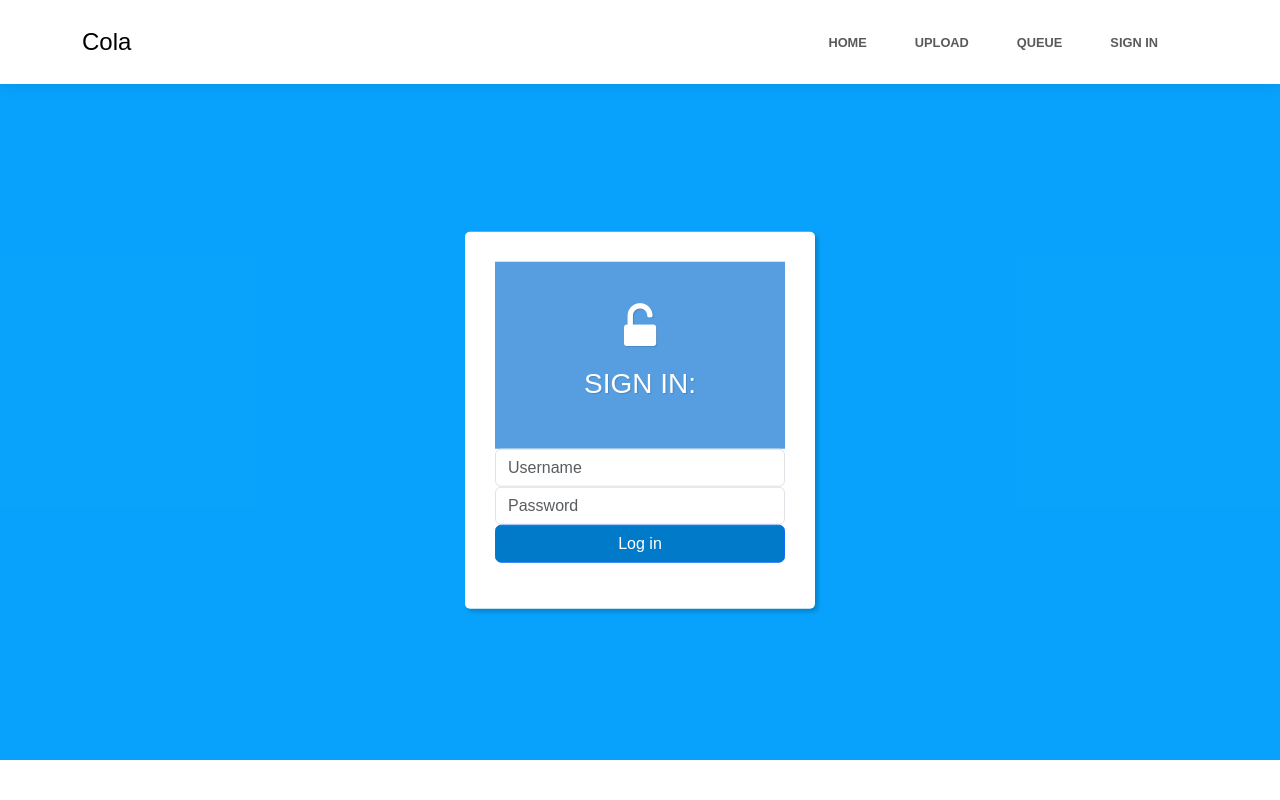
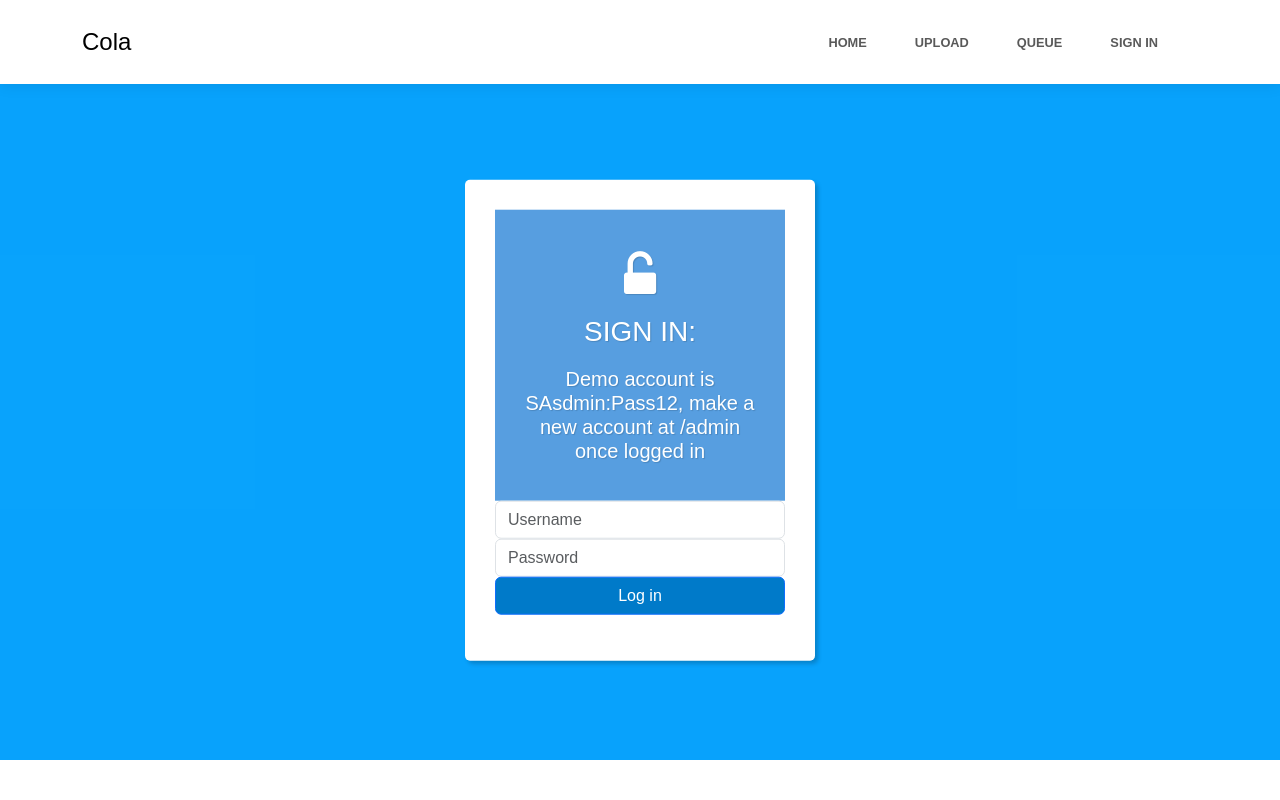
Before and after one commit to JeffreyWangDev/printQueue, a Python web app: template templates/login.html in a window 1280 px wide. Run offline with Jinja, Linux system fonts and the light colour scheme; the template is opened without the code that fills it, so the values that code supplies are empty; some libraries are stand-ins or nearby versions.

Commit message:
Details for defult admin

```diff
--- a/main.py
+++ b/main.py
@@ -245,5 +245,8 @@ def adduser():
 @app.errorhandler(404)
 def page_not_found(e):
     return render_template('404.html'), 404
+
+
+
 if __name__ == "__main__":
     app.run("0.0.0.0", 5001)
--- a/templates/login.html
+++ b/templates/login.html
@@ -20,6 +20,7 @@
                             <div class="login-one-ico" style="background: #579ee0;"><i class="fa fa-unlock-alt" id="lockico"></i>
                                 <div>
                                     <h3 id="heading">SIGN IN:</h3>
+                                    <h5>Demo account is SAsdmin:Pass12, make a new account at /admin once logged in</h5>
                                 </div>
                             </div>
                             <div class="form-group mb-3">
```
